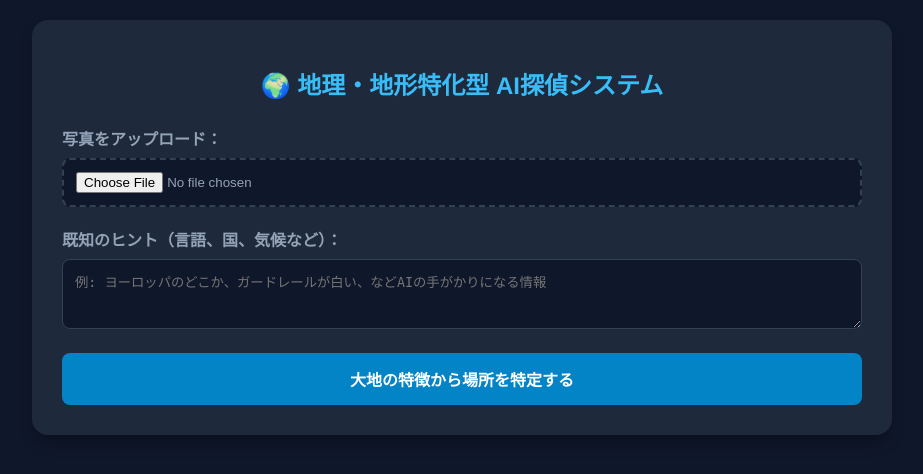
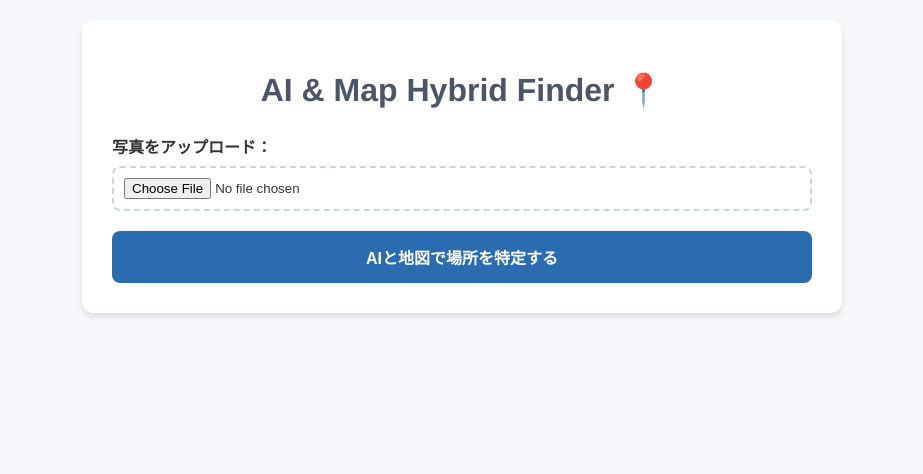
Before and after one commit to nanase040220-source/my-ai-location-app, a FastAPI app: page / in a window 1280 px wide. Shown: the top 474 px of the page, without its empty margins (178-1101 px from the left). Run offline with FastAPI, Linux system fonts and the light colour scheme.

Commit message:
Update index.html

```diff
--- a/templates/index.html
+++ b/templates/index.html
@@ -3,105 +3,53 @@
 <head>
     <meta charset="UTF-8">
     <meta name="viewport" content="width=device-width, initial-scale=1.0">
-    <title>地理・地形特化 AIロケーター</title>
+    <title>AI & Map ハイブリッド検索</title>
     <link rel="stylesheet" href="https://unpkg.com/leaflet@1.9.4/dist/leaflet.css" />
     <script src="https://unpkg.com/leaflet@1.9.4/dist/leaflet.js"></script>
     <style>
-        body { font-family: 'Helvetica Neue', Arial, sans-serif; background: #0f172a; margin: 0; padding: 20px; color: #f8fafc; }
-        .container { max-width: 800px; background: #1e293b; padding: 30px; margin: 0 auto; border-radius: 16px; box-shadow: 0 10px 15px -3px rgba(0,0,0,0.3); }
-        h1 { text-align: center; color: #38bdf8; margin-bottom: 25px; font-size: 24px; }
+        body { font-family: 'Helvetica Neue', Arial, sans-serif; background: #f5f7fa; margin: 0; padding: 20px; color: #333; }
+        .container { max-width: 700px; background: white; padding: 30px; margin: 0 auto; border-radius: 12px; box-shadow: 0 4px 6px rgba(0,0,0,0.1); }
+        h1 { text-align: center; color: #4a5568; margin-bottom: 25px; }
         .form-group { margin-bottom: 20px; }
-        label { font-weight: bold; display: block; margin-bottom: 8px; color: #94a3b8; }
-        input[type="file"] { width: 100%; padding: 12px; background: #0f172a; border: 2px dashed #334155; border-radius: 8px; color: #94a3b8; cursor: pointer; box-sizing: border-box; }
-        textarea { width: 100%; height: 70px; padding: 12px; background: #0f172a; border: 1px solid #334155; border-radius: 8px; color: #f8fafc; box-sizing: border-box; resize: vertical; }
-        textarea:focus { border-color: #38bdf8; outline: none; }
-        button { width: 100%; background: #0284c7; color: white; border: none; padding: 14px; font-size: 16px; font-weight: bold; border-radius: 8px; cursor: pointer; transition: background 0.2s; }
-        button:hover { background: #0369a1; }
-        button:disabled { background: #334155; cursor: not-allowed; }
+        input[type="file"] { width: 100%; padding: 10px; border: 2px dashed #cbd5e0; border-radius: 8px; cursor: pointer; box-sizing: border-box; }
+        button {
+            width: 100%; background: #2b6cb0; color: white; border: none; padding: 14px;
+            font-size: 16px; font-weight: bold; border-radius: 8px; cursor: pointer; transition: background 0.2s;
+        }
+        button:hover { background: #2c5282; }
+        button:disabled { background: #cbd5e0; cursor: not-allowed; }
 
-        .progress-container { display: none; margin-top: 20px; background: #0f172a; border-radius: 10px; padding: 4px; border: 1px solid #334155; }
-        .progress-bar { width: 0%; height: 16px; background: linear-gradient(90deg, #0284c7, #38bdf8); border-radius: 8px; transition: width 0.4s ease; }
-        .progress-text { text-align: center; color: #38bdf8; margin-top: 8px; font-weight: bold; font-size: 14px; }
+        /* 📈 パーセント進捗バーのスタイル */
+        .progress-container { display: none; margin-top: 20px; background: #edf2f7; border-radius: 8px; padding: 4px; border: 1px solid #e2e8f0; }
+        .progress-bar { width: 0%; height: 16px; background: linear-gradient(90deg, #3182ce, #63b3ed); border-radius: 6px; transition: width 0.3s ease; }
+        .progress-text { text-align: center; color: #2b6cb0; margin-top: 8px; font-weight: bold; font-size: 14px; }
 
-        .result-box { margin-top: 25px; padding: 20px; border-radius: 12px; background: #0f172a; border: 1px solid #334155; display: none; }
-        .analysis-grid { display: grid; grid-template-columns: 1fr 1fr; gap: 12px; margin-bottom: 20px; }
-        .analysis-card { background: #1e293b; padding: 12px; border-radius: 8px; border-left: 4px solid #38bdf8; }
-        .analysis-card h5 { margin: 0 0 5px 0; color: #38bdf8; font-size: 14px; }
-        .analysis-card p { margin: 0; font-size: 13px; color: #cbd5e1; line-height: 1.4; }
-        .full-width { grid-column: span 2; border-left-color: #a855f7; }
-
-        .candidate-list { list-style: none; padding: 0; margin: 15px 0; }
-        .candidate-item { padding: 15px; margin-bottom: 12px; border-radius: 8px; background: #1e293b; border-left: 5px solid #64748b; }
-        .candidate-header { display: flex; justify-content: space-between; align-items: center; margin-bottom: 8px; }
-        .rank-1 { border-left-color: #ef4444; }
-        .rank-2 { border-left-color: #3b82f6; }
-        .rank-3 { border-left-color: #10b981; }
-        .prob-badge { font-weight: bold; padding: 2px 10px; border-radius: 20px; background: #334155; color: #cbd5e1; }
-        .rank-1 .prob-badge { background: #fef2f2; color: #991b1b; }
-
-        .btn-group { display: flex; gap: 8px; }
-        .verify-btn { flex: 1; padding: 8px; font-size: 12px; background: #475569; text-align: center; color: white; text-decoration: none; border-radius: 4px; font-weight: bold; }
-        .verify-btn:hover { background: #334155; }
-        .btn-img { background: #ea580c; } .btn-img:hover { background: #c2410c; }
-        .btn-sv { background: #0d9488; } .btn-sv:hover { background: #0f766e; }
-
-        #map { height: 380px; width: 100%; margin-top: 15px; border-radius: 8px; border: 1px solid #334155; }
+        .result-box { margin-top: 25px; padding: 20px; border-radius: 8px; background: #f7fafc; border: 1px solid #e2e8f0; display: none; }
+        #map { height: 350px; width: 100%; margin-top: 15px; border-radius: 8px; border: 1px solid #cbd5e0; }
     </style>
 </head>
 <body>
 
 <div class="container">
-    <h1>🌍 地理・地形特化型 AI探偵システム</h1>
+    <h1>AI & Map Hybrid Finder 📍</h1>
 
     <div class="form-group">
-        <label for="imageInput">写真をアップロード：</label>
+        <label for="imageInput" style="font-weight: bold; display: block; margin-bottom: 8px;">写真をアップロード：</label>
         <input type="file" id="imageInput" accept="image/*">
     </div>
 
-    <div class="form-group">
-        <label for="hintInput">既知のヒント（言語、国、気候など）：</label>
-        <textarea id="hintInput" placeholder="例: ヨーロッパのどこか、ガードレールが白い、などAIの手がかりになる情報"></textarea>
-    </div>
-
-    <button id="uploadBtn">大地の特徴から場所を特定する</button>
+    <button id="uploadBtn">AIと地図で場所を特定する</button>
 
     <div class="progress-container" id="progressContainer">
         <div class="progress-bar" id="progressBar"></div>
-        <div class="progress-text" id="progressText">⏳ 解析準備中... 0%</div>
+        <div class="progress-text" id="progressText">⏳ 準備中... 0%</div>
     </div>
 
     <div id="resultArea" class="result-box">
-        <h3 style="margin-top:0; color: #38bdf8;">📊 科学的・地理的分析結果</h3>
-
-        <div class="analysis-grid">
-            <div class="analysis-card">
-                <h5>⛰️ 地形・地勢 (Topography)</h5>
-                <p id="anTopo"></p>
-            </div>
-            <div class="analysis-card">
-                <h5>🪨 土壌・地質 (Soil & Rock)</h5>
-                <p id="anSoil"></p>
-            </div>
-            <div class="analysis-card">
-                <h5>🌿 植生・バイオーム (Vegetation)</h5>
-                <p id="anVeg"></p>
-            </div>
-            <div class="analysis-card">
-                <h5>🏠 建築・インフラ (Architecture)</h5>
-                <p id="anArchi"></p>
-            </div>
-            <div class="analysis-card">
-                <h5>☀️ 太陽光・影の角度 (Sun & Shadow)</h5>
-                <p id="anShadow"></p>
-            </div>
-            <div class="analysis-card full-width">
-                <h5>🧠 総合推論ロジック (Reasoning)</h5>
-                <p id="resLogic"></p>
-            </div>
-        </div>
-
-        <h4 style="margin-bottom: 5px; color: #94a3b8;">🗺️ 推定される候補地リスト</h4>
-        <ul id="candidateList" class="candidate-list"></ul>
+        <h3 style="margin-top:0; color: #2b6cb0;">📍 検索・特定結果</h3>
+        <p id="resReason"></p>
+        <p id="resQuery"></p>
+        <p id="resAddress" style="font-size: 0.9em; color: #4a5568;"></p>
 
         <div id="map"></div>
     </div>
@@ -110,152 +58,145 @@
 <script>
     document.addEventListener("DOMContentLoaded", () => {
         const imageInput = document.getElementById('imageInput');
-        const hintInput = document.getElementById('hintInput');
         const uploadBtn = document.getElementById('uploadBtn');
         const progressContainer = document.getElementById('progressContainer');
         const progressBar = document.getElementById('progressBar');
         const progressText = document.getElementById('progressText');
         const resultArea = document.getElementById('resultArea');
-
-        const anTopo = document.getElementById('anTopo');
-        const anSoil = document.getElementById('anSoil');
-        const anVeg = document.getElementById('anVeg');
-        const anArchi = document.getElementById('anArchi');
-        const anShadow = document.getElementById('anShadow');
-        const resLogic = document.getElementById('resLogic');
-        const candidateList = document.getElementById('candidateList');
+        const resReason = document.getElementById('resReason');
+        const resQuery = document.getElementById('resQuery');
+        const resAddress = document.getElementById('resAddress');
 
         let map = null;
-        let markersGroup = [];
+        let marker = null;
 
-        function createIcon(colorFilter) {
-            return L.divIcon({
-                className: 'custom-pin',
-                html: `<img src="https://unpkg.com/leaflet@1.9.4/dist/images/marker-icon.png" style="filter: ${colorFilter}; width: 25px; height: 41px; margin-left: -12px; margin-top: -41px;">`,
-                iconSize: [25, 41],
-                iconAnchor: [12, 41],
-                popupAnchor: [1, -34]
+        // 🛠️ 画像を自動でリサイズ＆JPEG圧縮して、容量を劇的に減らす関数
+        function resizeAndCompressImage(file, maxWidth = 1200, quality = 0.85) {
+            return new Promise((resolve, reject) => {
+                const reader = new FileReader();
+                reader.readAsDataURL(file);
+                reader.onload = (event) => {
+                    const img = new Image();
+                    img.src = event.target.result;
+                    img.onload = () => {
+                        const canvas = document.createElement('canvas');
+                        let width = img.width;
+                        let height = img.height;
+
+                        if (width > maxWidth || height > maxWidth) {
+                            if (width > height) {
+                                height = Math.round((height * maxWidth) / width);
+                                width = maxWidth;
+                            } else {
+                                width = Math.round((width * maxWidth) / height);
+                                height = maxWidth;
+                            }
+                        }
+
+                        canvas.width = width;
+                        canvas.height = height;
+                        const ctx = canvas.getContext('2d');
+                        ctx.drawImage(img, 0, 0, width, height);
+
+                        canvas.toBlob((blob) => {
+                            if (blob) resolve(blob);
+                            else reject(new Error('画像の圧縮に失敗しました。'));
+                        }, 'image/jpeg', quality);
+                    };
+                    img.onerror = (err) => reject(err);
+                };
+                reader.onerror = (err) => reject(err);
             });
         }
 
-        const icons = [
-            createIcon("hue-rotate(140deg) brightness(0.9) contrast(1.2)"),
-            createIcon("none"),
-            createIcon("hue-rotate(260deg) saturate(1.5)")
-        ];
-
         uploadBtn.addEventListener('click', async () => {
             const file = imageInput.files[0];
-            if (!file) { alert('写真を選択してください！'); return; }
+            if (!file) {
+                alert('写真を選択してください！');
+                return;
+            }
 
             uploadBtn.disabled = true;
             progressContainer.style.display = 'block';
             resultArea.style.display = 'none';
-            candidateList.innerHTML = '';
 
+            // 📈 進捗スタート: 5%
             let currentProgress = 5;
             progressBar.style.width = currentProgress + '%';
-            progressText.innerText = `画像をアップロード中... ${currentProgress}%`;
+            progressText.innerText = `画像を最適化中... ${currentProgress}%`;
 
-            const progressTimer = setInterval(() => {
+            let progressTimer;
+
+            try {
+                // 1. 画像を軽量なデータに自動変換（ここでGroqの400エラーを封殺）
+                const compressedBlob = await resizeAndCompressImage(file);
+
+                currentProgress = 20;
+                progressBar.style.width = currentProgress + '%';
+                progressText.innerText = `データをサーバーへ送信中... ${currentProgress}%`;
+
+                const formData = new FormData();
+                // 🩹 日本語ファイル名による不具合を防ぐため、一律 'upload.jpg' に固定して送信
+                formData.append('file', compressedBlob, 'upload.jpg');
+
+                // 2. AIの解析を待つ間、じわじわとパーセントを進めるタイマー（最大95%まで）
+                progressTimer = setInterval(() => {
                     if (currentProgress < 95) {
-                    currentProgress += Math.floor(Math.random() * 3) + 1;
+                        currentProgress += Math.floor(Math.random() * 3) + 1; // 1~3%ずつランダムに上昇
                         if (currentProgress > 95) currentProgress = 95;
                         progressBar.style.width = currentProgress + '%';
 
-                    if (currentProgress < 40) {
-                        progressText.innerText = `画像を精査中... ${currentProgress}%`;
-                    } else if (currentProgress < 75) {
-                        progressText.innerText = `地形・植生・影の角度をスキャン中... ${currentProgress}%`;
+                        if (currentProgress < 50) {
+                            progressText.innerText = `AIが画像の特徴をスキャン中... ${currentProgress}%`;
+                        } else if (currentProgress < 80) {
+                            progressText.innerText = `地理データベースと照合中... ${currentProgress}%`;
                         } else {
-                        progressText.innerText = `サーバーと通信中（混雑時は自動リトライします）... ${currentProgress}%`;
+                            progressText.innerText = `サーバーからの応答を待機中（混雑時は自動リトライします）... ${currentProgress}%`;
                         }
                     }
-            }, 400);
+                }, 450);
 
-            const formData = new FormData();
-
-            // 🔥 【日本語ファイル名対策】
-            // 送信時のファイル名を 'safe_upload_image.拡張子' に強制固定し、日本語名による400エラーを鉄壁防御します
-            const fileExt = file.name.split('.').pop() || 'jpg';
-            formData.append('file', file, `safe_upload_image.${fileExt}`);
-            formData.append('hint', hintInput.value);
-
-            try {
+                // 3. 実際のAPI通信
                 const response = await fetch('/analyze', { method: 'POST', body: formData });
                 const result = await response.json();
 
-                if (!response.ok || !result.success) throw new Error(result.message || '解析に失敗しました。');
+                if (!response.ok || !result.success) {
+                    throw new Error(result.message || '解析に失敗しました。');
+                }
 
+                // 4. 解析成功！一気に100%へ
                 clearInterval(progressTimer);
                 progressBar.style.width = '100%';
                 progressText.innerText = '解析完了！ 100%';
 
+                // 少し余韻を持たせてから結果を表示
                 setTimeout(() => {
                     progressContainer.style.display = 'none';
                     resultArea.style.display = 'block';
-                }, 500);
+                }, 400);
 
-                anTopo.innerText = result.analysis.topography;
-                anSoil.innerText = result.analysis.soil;
-                anVeg.innerText = result.analysis.vegetation;
-                anArchi.innerText = result.analysis.architecture;
-                anShadow.innerText = result.analysis.shadows;
-                resLogic.innerText = result.reasoning_logic;
+                resReason.innerHTML = `<strong>AIの推理:</strong> ${result.reason}`;
+                resQuery.innerHTML = `<strong>使用した検索ワード:</strong> <span style="color:#c53030">${result.query_used}</span>`;
+                resAddress.innerHTML = `<strong>特定された住所:</strong> ${result.location}`;
+
+                const lat = result.lat;
+                const lng = result.lng;
 
                 if (map === null) {
-                    map = L.map('map');
+                    map = L.map('map').setView([lat, lng], 14);
                     L.tileLayer('https://{s}.tile.openstreetmap.org/{z}/{x}/{y}.png', {
-                        attribution: '© OpenStreetMap contributors'
+                        attribution: '&copy; OpenStreetMap contributors'
                     }).addTo(map);
-                }
-
-                markersGroup.forEach(m => map.removeLayer(m));
-                markersGroup = [];
-                const bounds = [];
-
-                result.candidates.forEach((candidate, index) => {
-                    const rank = index + 1;
-                    const encodedLocation = encodeURIComponent(candidate.location);
-                    const googleImagesUrl = `https://www.google.com/search?tbm=isch&q=${encodedLocation}`;
-
-                    // 🗺️ 【ストリートビューURL完全修復】
-                    // Google公式のピンポイント表示インテント形式に直しました。
-                    const streetViewUrl = `https://www.google.com/maps/@?api=1&map_action=pano&viewpoint=${candidate.lat},${candidate.lng}`;
-
-                    const li = document.createElement('li');
-                    li.className = `candidate-item rank-${rank}`;
-                    li.innerHTML = `
-                        <div class="candidate-header">
-                            <div><strong>第${rank}候補:</strong> ${candidate.location}</div>
-                            <span class="prob-badge">${candidate.probability}</span>
-                        </div>
-                        <div class="btn-group">
-                            <a href="${googleImagesUrl}" target="_blank" class="verify-btn btn-img">🔍 画像検索</a>
-                            <a href="${streetViewUrl}" target="_blank" class="verify-btn btn-sv">🚗 周辺のストリートビュー</a>
-                        </div>
-                    `;
-                    candidateList.appendChild(li);
-
-                    const markerIcon = icons[index] || icons[1];
-                    const marker = L.marker([candidate.lat, candidate.lng], { icon: markerIcon })
-                        .addTo(map)
-                        .bindPopup(`<b>第${rank}候補</b><br>${candidate.location}<br>確率: ${candidate.probability}`);
-
-                    markersGroup.push(marker);
-                    bounds.push([candidate.lat, candidate.lng]);
-
-                    if (index === 0) marker.openPopup();
-                });
-
-                if (bounds.length > 0) {
-                    map.fitBounds(bounds, { padding: [50, 50], maxZoom: 14 });
+                    marker = L.marker([lat, lng]).addTo(map);
+                } else {
+                    map.setView([lat, lng], 14);
+                    marker.setLatLng([lat, lng]);
                 }
 
                 setTimeout(() => { map.invalidateSize(); }, 200);
 
             } catch (error) {
-                clearInterval(progressTimer);
+                if (progressTimer) clearInterval(progressTimer);
                 progressContainer.style.display = 'none';
                 alert('エラー: ' + error.message);
             } finally {
@@ -264,5 +205,6 @@
         });
     });
 </script>
+
 </body>
 </html>
```
Lines whose indentation alone changed are shown as unchanged.
